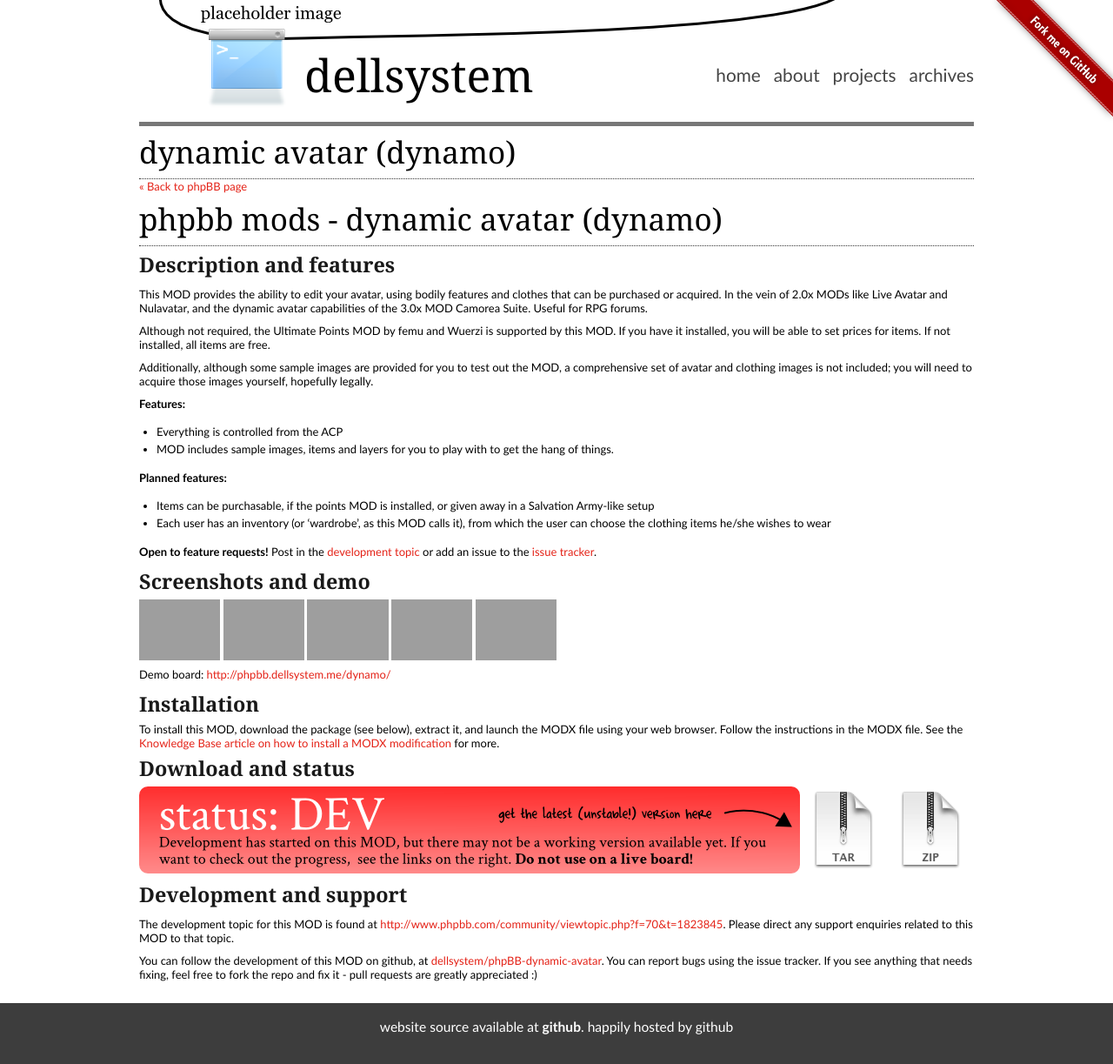
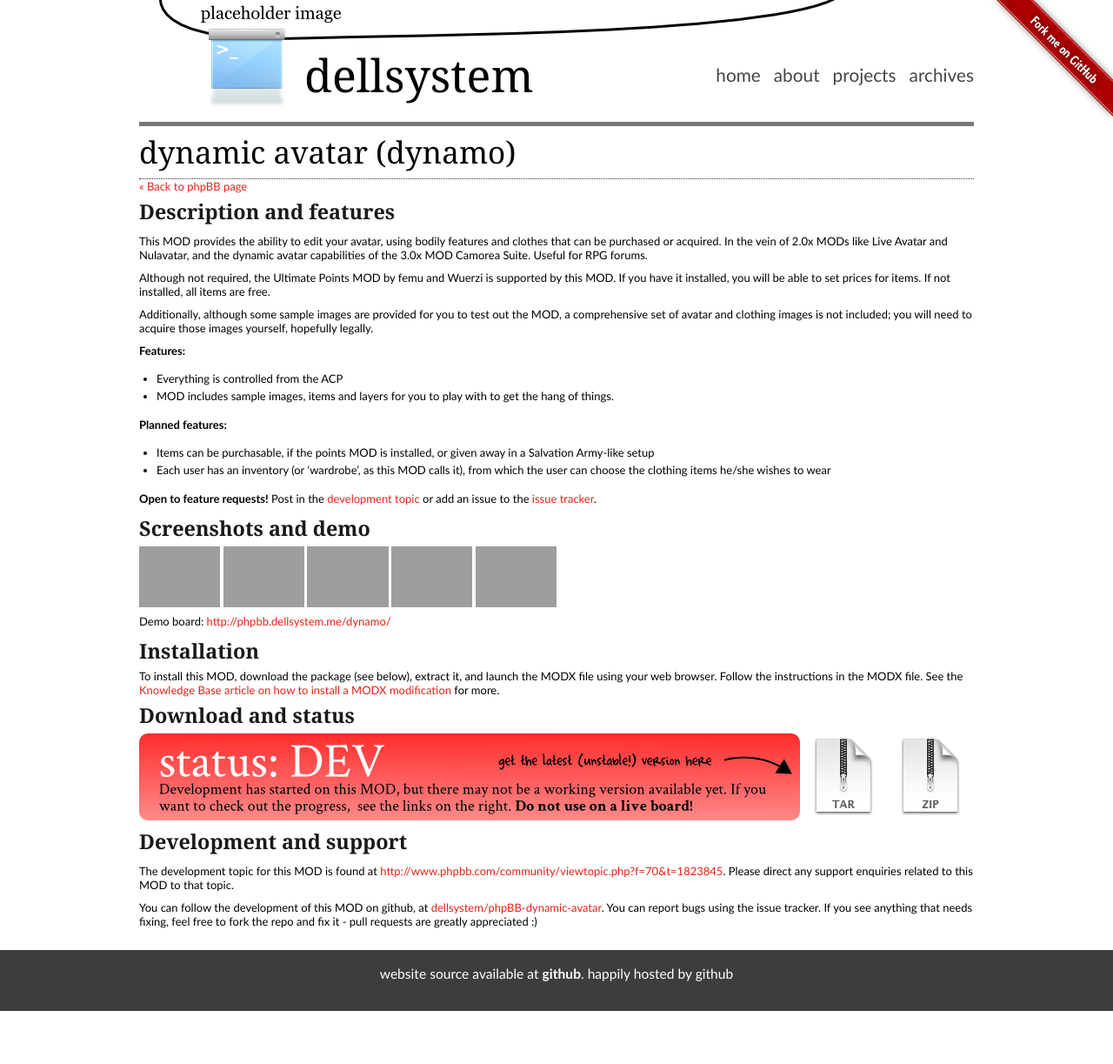
Before and after one commit to dellsystem/dellsystem.github.io, a Jekyll site: the page built from phpbb-dynamic-avatar.md, in a window 1280 px wide, cut to the strip 0-1223 px from the top of the page. Shown: the whole strip at 87% size. Built offline with Jekyll 4.4.1, drawn with Linux system fonts in a browser that asks for light colours; after the commit the page ends 1162 px from its top, so only the background shows below that; grey boxes are pictures that could not be loaded.

Commit message:
delete extra title in mod.html

```diff
--- a/_layouts/mod.html
+++ b/_layouts/mod.html
@@ -3,8 +3,6 @@ layout: default
 ---
 
 <a href="/phpbb">&laquo; Back to phpBB page</a>
-
-<h1>phpBB MODs - {{ page.title }}</h1>
 
 <h3>Description and features</h3>
 
```
